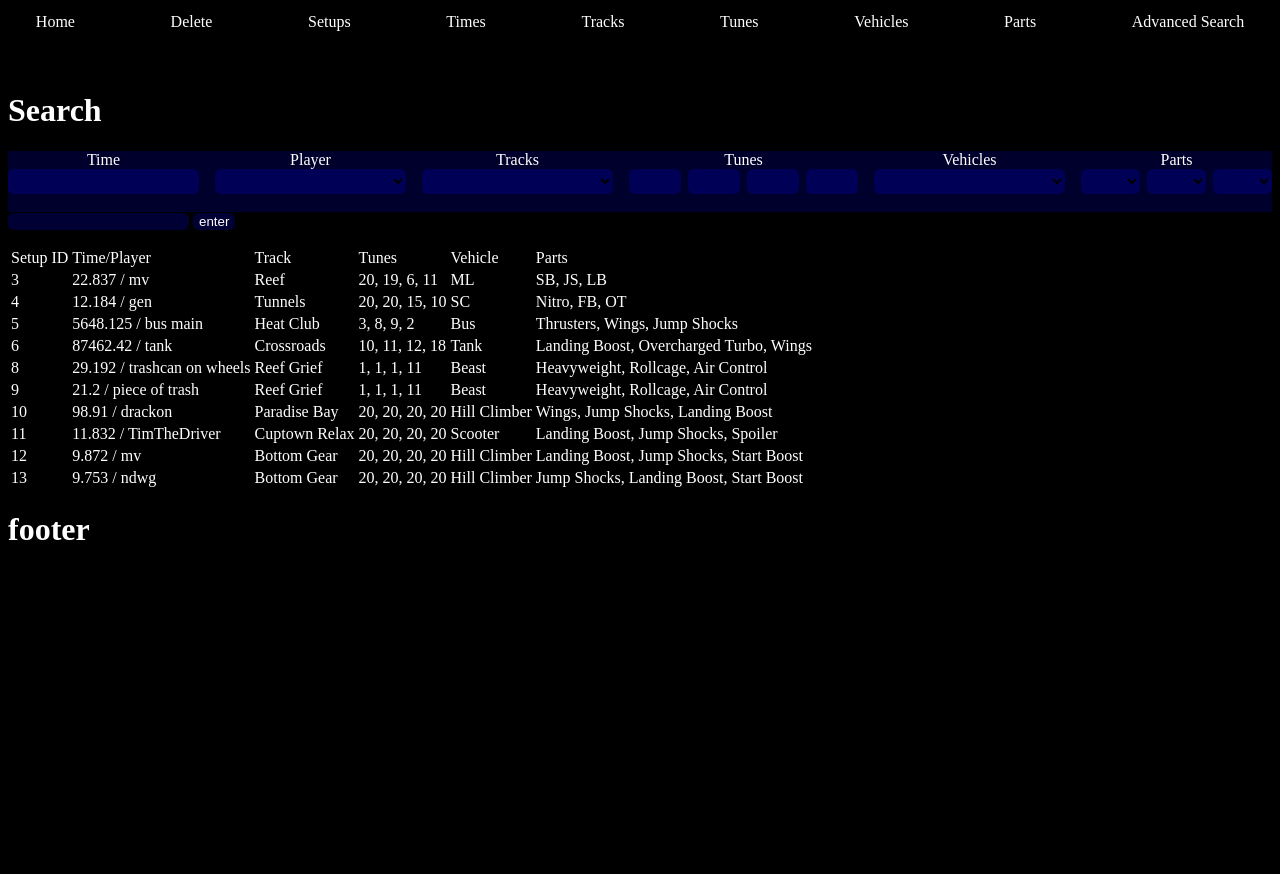
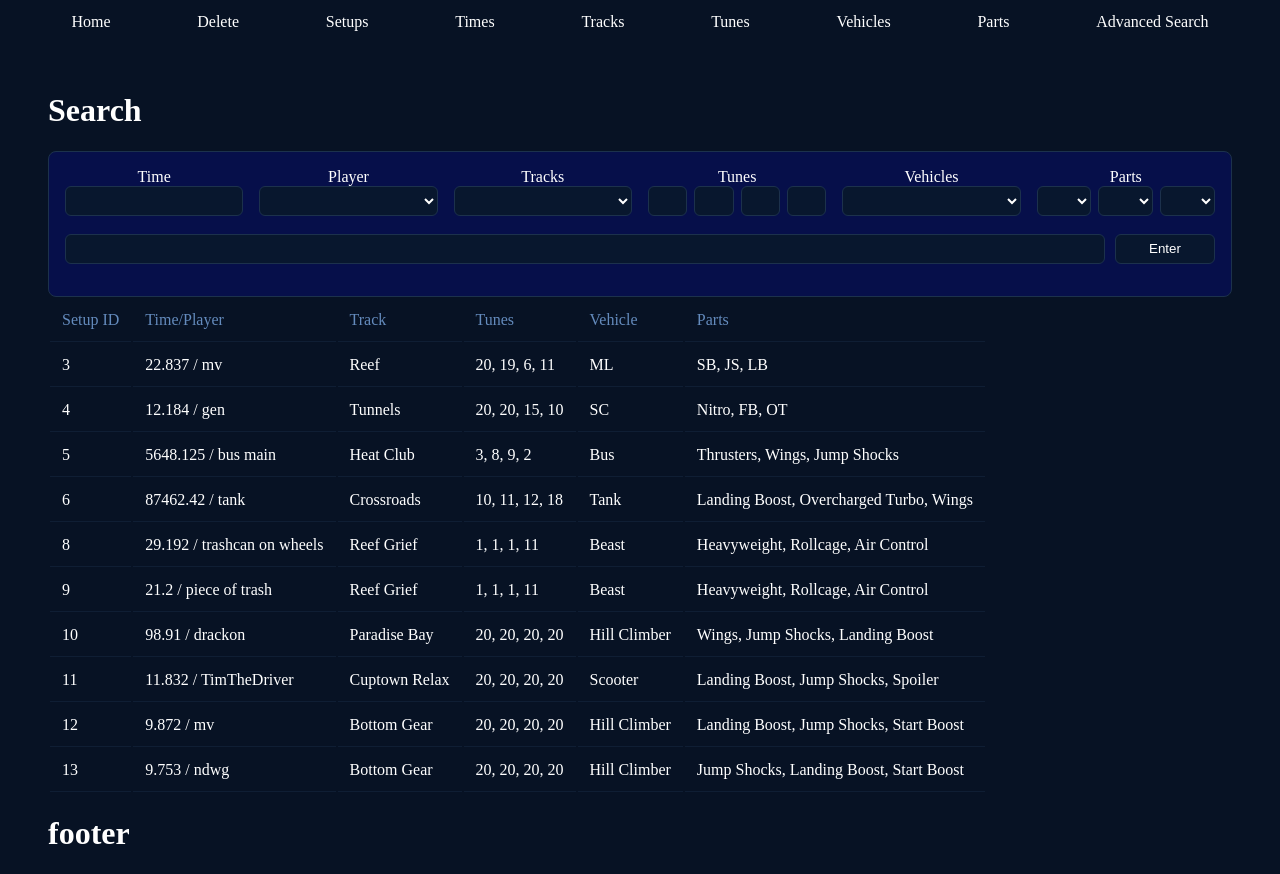
Before and after one commit to Number22313/13DTP-Project, a Flask app: page /Search in a window 1280 px wide. Before the commit the page ends 540 px from the top, so only its background shows below. Run offline with Flask 3, Linux system fonts and the light colour scheme; data comes from the database, SQL or seed files in the repository.

Commit message:
Styled the filters section, added hover styling for links, buttons, and table data.

```diff
--- a/static/style.css
+++ b/static/style.css
@@ -7,8 +7,14 @@
 {
     --background-color: black;
     --text-color: white;
-    background-color: var(--background-color);
+    background-color: rgb(7, 18, 36);
     color: var(--text-color);
+}
+
+body
+{
+    padding-left: 5vh;
+    padding-right: 5vh;
 }
 
 a
@@ -21,7 +27,7 @@ a
 
 input,select,button
 {
-    border: 1px black;
+    border: 1px solid black;
     border-radius: 6px;
 }
 
@@ -35,8 +41,8 @@ input,select,button
 
 a:hover
 {
-    color: blue;
-    text-decoration: underline 1px blue;
+    color: rgb(0, 163, 255);
+    text-decoration: underline 1px rgb(0, 163, 255);
     text-underline-offset: 2vh;
 }
 
@@ -46,7 +52,6 @@ a:hover
     grid-template-columns: 1fr 1fr 1fr 1fr 1fr 1fr;
     gap: 2vh;
     align-items: start;
-    background-color: rgba(0, 0, 255, 0.174);
 }
 
 .search-box
@@ -57,12 +62,14 @@ a:hover
     width: 100%;
 }
 
-.search-box > input, select
+.search-box > input,
+.search-box > select
 {
     width: 100%;
-    height: 25px;
-    background-color: rgba(0, 0, 255, 0.205);
-    border-color: rgba(0, 0, 255, 0.215);
+    height: 30px;
+    background-color: rgb(8, 23, 46);
+    border: 1px solid rgb(28, 49, 76);
+    color: white;
 }
 
 .multi-select
@@ -73,16 +80,107 @@ a:hover
     width: 100%;
 }
 
-.multi-select input,select
+.multi-select input,
+.multi-select select
 {
-    height: 25px;
-    background-color: rgba(0, 0, 255, 0.205);
-    border-color: rgba(0, 0, 255, 0.215);
+    flex: 1;
+    width: 0;
+    min-width: 0;
+    height: 30px;
+    background-color: rgb(8, 23, 46);
+    border-color: rgb(28, 49, 76);
+    color: white;
+    text-align: center;
 }
 
-.search-bar input,button
+.search-bar input,
+.search-bar button
 {
-    background-color: rgba(0, 0, 255, 0.205);
-    border-color: rgba(0, 0, 255, 0.215);
+    height: 30px;
+    background-color: rgb(8, 23, 46);
+    border-color: rgb(28, 49, 76);
     color: var(--text-color);
 }
+
+input:focus,
+select:focus,
+button:focus
+{
+    border-color: rgb(0, 163, 255);
+    box-shadow: 0 0 8px rgb(0, 163, 255, 0.4);
+    outline: none;
+}
+
+.search-bar
+{
+    width: 100%;
+    display: flex;
+    gap: 10px;
+}
+
+.search-bar input[type="search"]
+{
+    flex: 1;
+    padding-left: 12px;
+}
+
+.search-bar button
+{
+    height: 30px;
+    background-color: rgb(8, 23, 46);
+    border: 1px solid rgb(28, 49, 76);
+    color: var(--text-color);
+    width: 100px;
+}
+
+.search-bar button:hover
+{
+    color: rgb(0, 163, 255);
+    border: 1px solid rgb(0, 163, 255);
+    background-color: rgb(15, 38, 74);
+    box-shadow: 0 0 8px rgb(0, 163, 255, 0.4);
+}
+
+.search-form
+{
+    padding: 16px;
+    border-radius: 8px;
+    background-color: rgba(0, 0, 255, 0.174);
+    border: 1px solid rgb(28, 49, 76)
+}
+
+.results td
+{
+    padding: 12px;
+    border-bottom: 1px solid rgba(28, 49, 76, 0.4);
+
+}
+
+.results table thead tr
+{
+    background-color: rgb(7, 18, 36);
+    border-bottom: 2px solid rgb(0, 163, 255);
+}
+
+.results table thead td
+{
+    background-color: transparent;
+    color: rgb(100, 139, 189);
+}
+
+.results table tbody tr
+{
+    background-color: transparent;
+    border-bottom: 1px solid rgba(28, 49, 76, 0.5);
+    transition: background-color 0.15s ease;
+}
+
+.results table tbody td
+{
+    background-color: transparent;
+}
+
+.results table tbody tr:hover
+{
+    background-color: rgba(8, 23, 46, 0.7);
+}
--- a/templates/Search.html
+++ b/templates/Search.html
@@ -3,7 +3,7 @@
 <body>
     <h1>Search</h1>
 
-    <div>
+    <div class="search-form">
         <form method="GET" action="{{ url_for('search') }}">
             <div class="search-grid">
                 <div class="search-box">
@@ -66,22 +66,22 @@
                 </div>
             </div>
 
-            {% if result_errors%}
-                <div>
-                    {% for i in result_errors %}
-                        <p>{{i}},</p>
-                    {% endfor %}
-                </div>
-            {% endif %}
-
             <div class="search-bar">
                 <input type="search" name="search_bar" value="{{search_bar}}">
-                <button type="submit">enter</button>
+                <button type="submit">Enter</button>
             </div>
         </form>
     </div>
 
-    <div>
+    {% if result_errors%}
+        <div>
+            {% for i in result_errors %}
+                <p>{{i}},</p>
+            {% endfor %}
+        </div>
+    {% endif %}
+
+    <div class="results">
         <table>
             <thead>
                 <tr>
```
